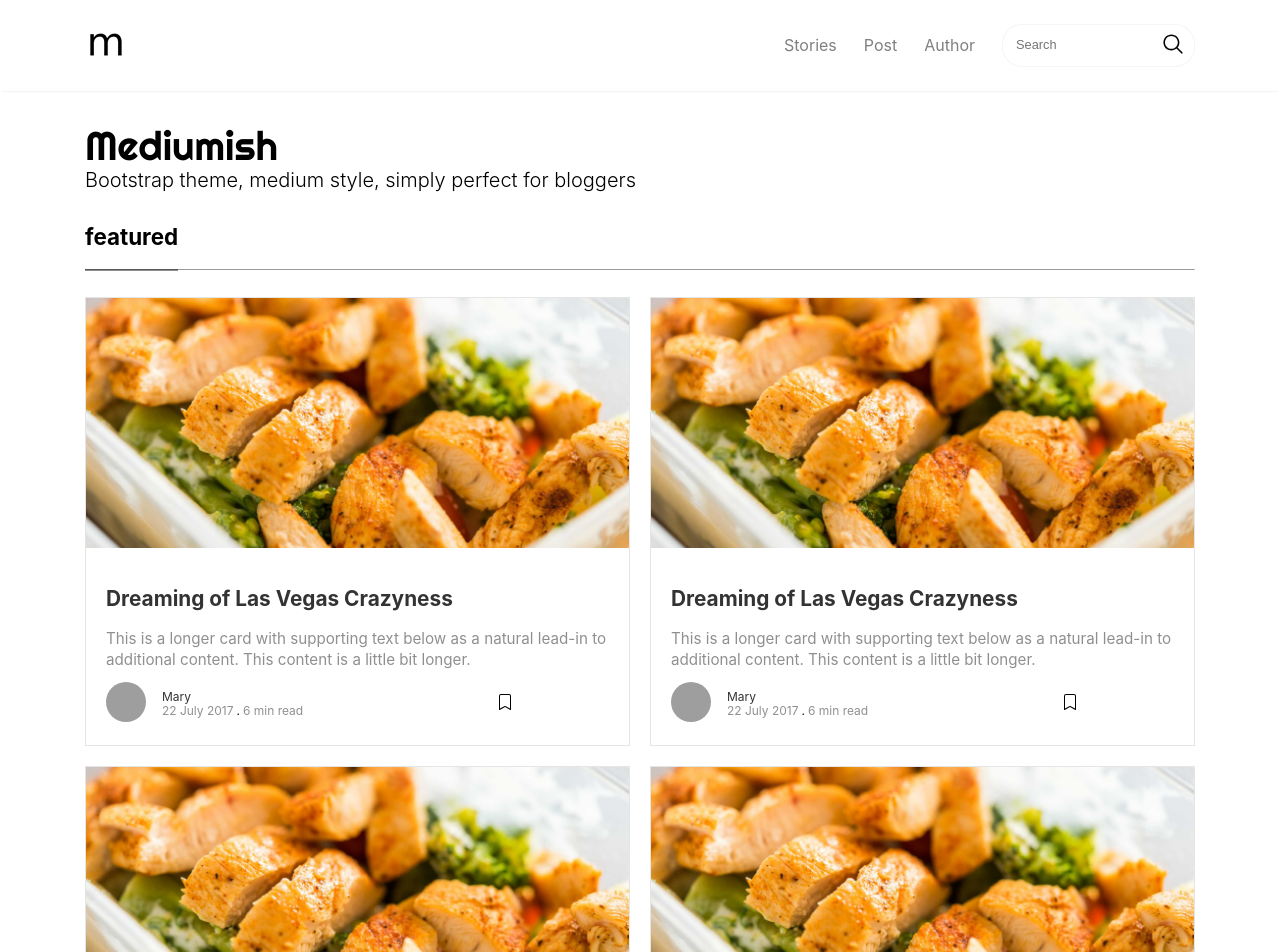
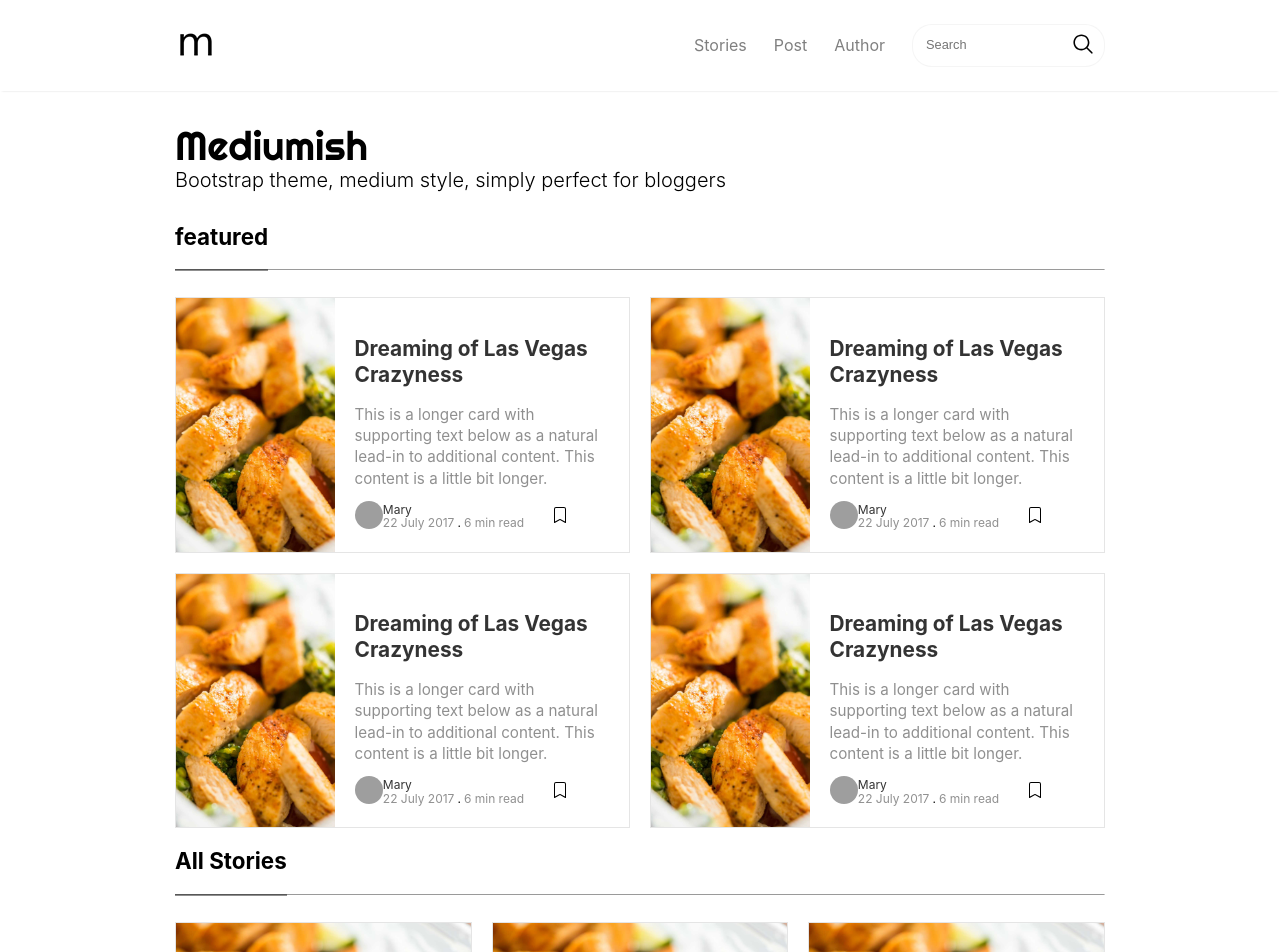
Before and after one commit to SaidAoussar/blog-project, a Next.js app: page / in a window 1280 px wide. Shown: the top 952 px of the page. Built offline with nearby package versions, Linux system fonts and the light colour scheme; grey boxes are pictures that could not be loaded.

Commit message:
fix some problem

```diff
--- a/pages/index.tsx
+++ b/pages/index.tsx
@@ -21,10 +21,10 @@ const Home: NextPage = () => {
           <hr />
 
           <div className={styles.postsTwoColMd}>
-            <PostCard />
-            <PostCard />
-            <PostCard />
-            <PostCard />
+            <PostCard extra />
+            <PostCard extra />
+            <PostCard extra />
+            <PostCard extra />
           </div>
         </div>
       </section>
--- a/styles/base/_base.scss
+++ b/styles/base/_base.scss
@@ -36,8 +36,8 @@ a {
     sm: 540px,
     md: 720px,
     lg: 960px,
-    xl: 1140px,
-    xxl: 1320px
+    // xl: 1140px,
+    // xxl: 1320px
   );
 
   @each $name, $max-width in $container-max-widths {
```
